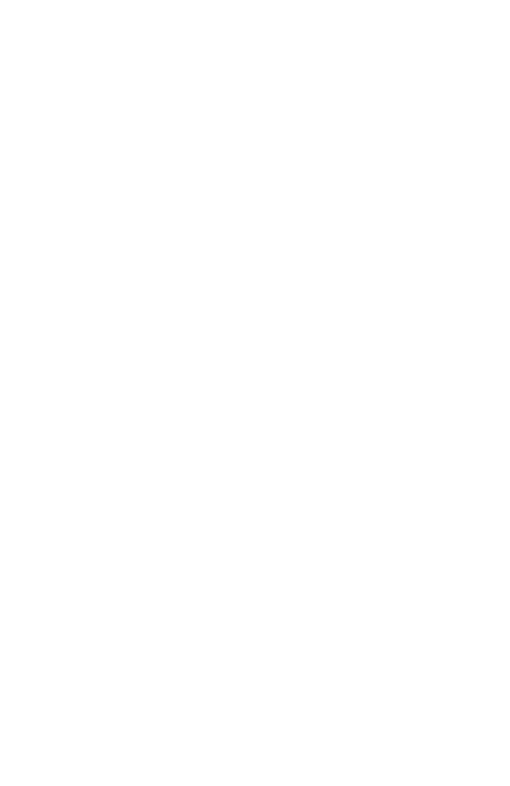
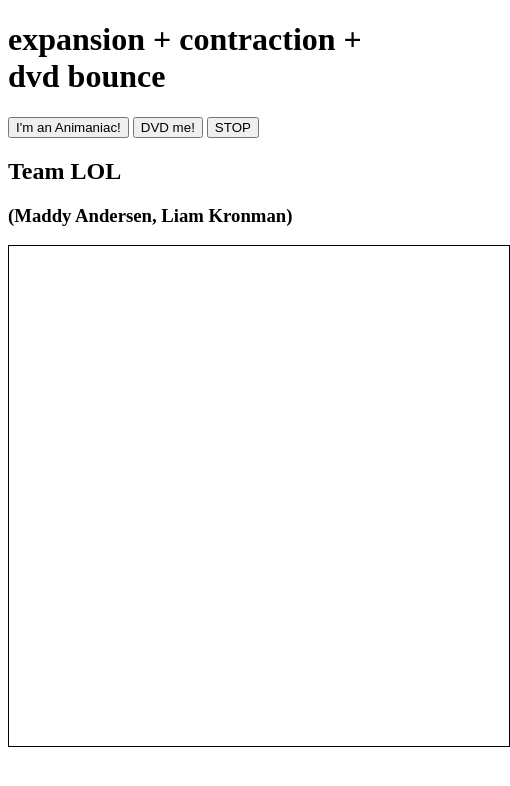
Before and after one commit to liamkronman/lkronman10, a plain HTML site: page 27_canvas-anim/index.html in a window 390 px wide. Shown: the whole page, 510 px wide, since content can reach past the window. Drawn offline with Linux system fonts and the light colour scheme.

Commit message:
updated index.html for k27

```diff
--- a/27_canvas-anim/index.html
+++ b/27_canvas-anim/index.html
@@ -10,11 +10,40 @@
   <head>
     <meta charset="utf-8"/>
     <title>k27</title>
-  <meta name="referrer" content="origin-when-cross-origin" />
-<script>window.USE_REST_FOR_DDP_CALLS = true;</script>
+  </head>
 
-			<link rel="icon" sizes="16x16" type="image/png" href="assets/favicon_16.png" />
-			<link rel="icon" sizes="32x32" type="image/png" href="assets/favicon_32.png" />
-				<link rel="icon" sizes="any" type="image/svg+xml" href="assets/favicon.svg" />
-<title>CyberDevSystems</title><meta name="application-name" content="CyberDevSystems"><meta name="apple-mobile-web-app-title" content="CyberDevSystems">
-<meta http-equiv="content-language" content=""><meta name="language" con
+
+  <head>
+    <meta charset="utf-8"/>
+    <title>The State of Animania</title>
+  </head>
+
+  <style>
+    #playground { border: 1px solid black }
+  </style>
+  <h1>expansion + contraction + dvd bounce</h1>
+
+  <div>
+    <button id="buttonCircle">
+      I'm an Animaniac!
+    </button>
+
+    <button id="buttonDVD">
+      DVD me!
+    </button>
+
+    <button id="buttonStop">
+      STOP
+    </button>
+
+    <h2>Team LOL</h2>
+   <h3>(Maddy Andersen, Liam Kronman)</h3>
+  </div>
+
+
+  <canvas width="500" height="500" id="playground">
+  </canvas>
+
+  <script src="animate.js"></script>
+
+</html>
```
